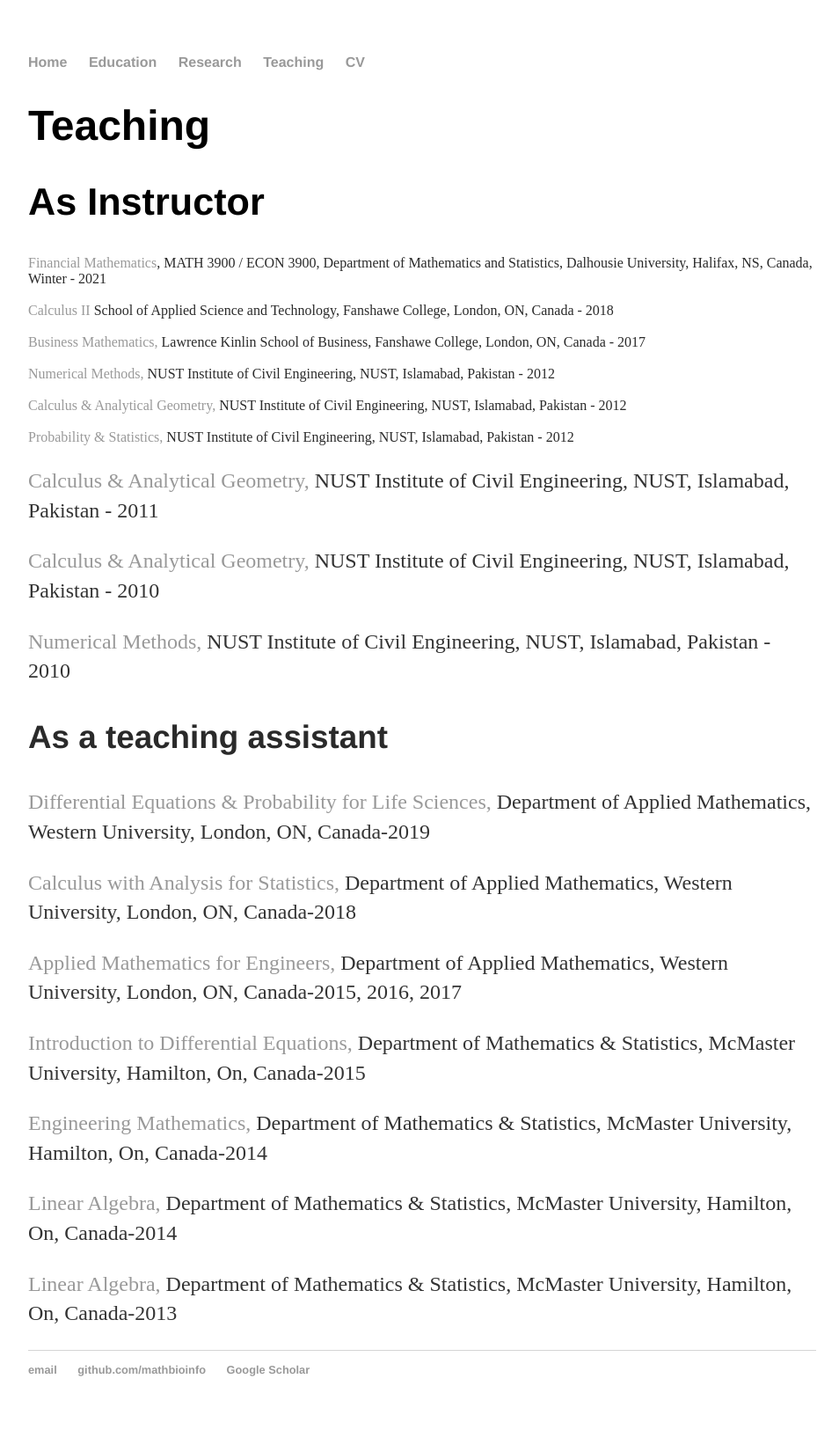
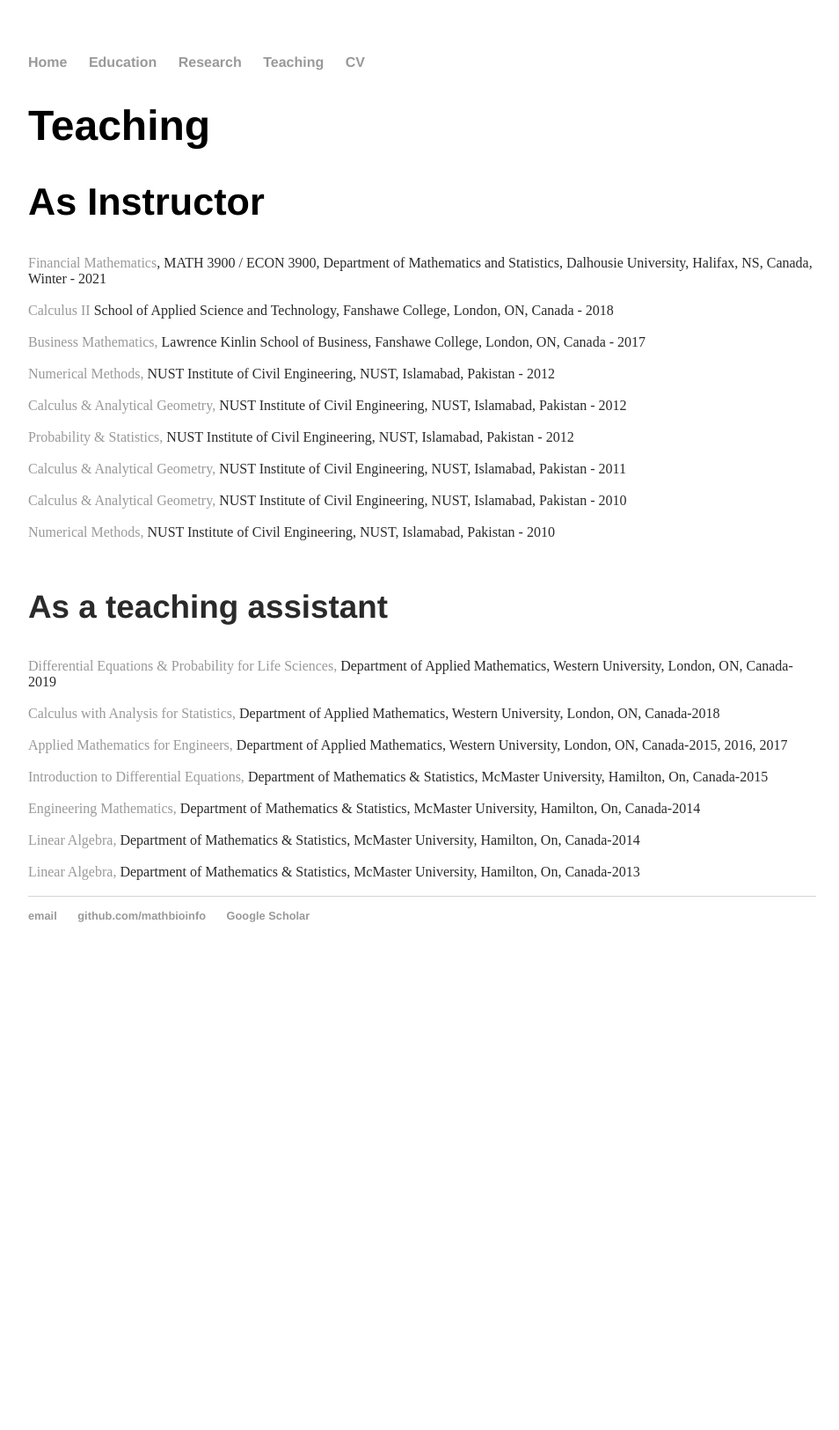
Before and after one commit to MathBioInfo/amjadkhan, a Jekyll site: the page built from Teaching/index.html, in a window 1280 px wide. Shown: the whole page at 88% size, without its empty margins (160-1114 px from the left). Built offline with Jekyll 4.4.1, drawn with Linux system fonts in a browser that asks for light colours; after the commit the page ends 1110 px from its top, so only the background shows below that.

Commit message:
Update index.html

```diff
--- a/Teaching/index.html
+++ b/Teaching/index.html
@@ -28,31 +28,29 @@
 
 			<a>Calculus & Analytical Geometry, </a> NUST Institute of Civil Engineering, NUST, Islamabad, Pakistan - 2012</font><br /><br /><font color="#2a2a2a" size="3">
 
-			<a>Probability & Statistics, </a> NUST Institute of Civil Engineering, NUST, Islamabad, Pakistan - 2012
+			<a>Probability & Statistics, </a> NUST Institute of Civil Engineering, NUST, Islamabad, Pakistan - 2012 </font><br /><br /><font color="#2a2a2a" size="3">
 
-			<p> <a>Calculus & Analytical Geometry, </a> NUST Institute of Civil Engineering, NUST, Islamabad, Pakistan - 2011
-			</p>
-			<p> <a>Calculus & Analytical Geometry, </a> NUST Institute of Civil Engineering, NUST, Islamabad, Pakistan - 2010
-			</p>
-			<p> <a>Numerical Methods, </a> NUST Institute of Civil Engineering, NUST, Islamabad, Pakistan - 2010
-			</p>
+			<a>Calculus & Analytical Geometry, </a> NUST Institute of Civil Engineering, NUST, Islamabad, Pakistan - 2011 </font><br /><br /><font color="#2a2a2a" size="3">
+
+			<a>Calculus & Analytical Geometry, </a> NUST Institute of Civil Engineering, NUST, Islamabad, Pakistan - 2010 </font><br /><br /><font color="#2a2a2a" size="3">
+
+			<a>Numerical Methods, </a> NUST Institute of Civil Engineering, NUST, Islamabad, Pakistan - 2010 </font><br /><br /><font color="#2a2a2a" size="3">
 
 			<h3> As a teaching assistant </h3>
-			<p>
-			<a>Differential Equations & Probability for Life Sciences,</a> Department of Applied Mathematics, Western University, London, ON, Canada-2019
-			</p>
-			<p><a>Calculus with Analysis for Statistics,</a> Department of Applied Mathematics, Western University, London, ON, Canada-2018
-			</p>
-			<p><a>Applied Mathematics for Engineers,</a> Department of Applied Mathematics, Western University, London, ON, Canada-2015, 2016, 2017
-			</p>
-			<p><a>Introduction to Differential Equations,</a> Department of Mathematics & Statistics, McMaster University, Hamilton, On, Canada-2015
-			</p>
-			<p><a>Engineering Mathematics,</a> Department of Mathematics & Statistics, McMaster University, Hamilton, On, Canada-2014
-			</p>
-			<p><a>Linear Algebra,</a> Department of Mathematics & Statistics, McMaster University, Hamilton, On, Canada-2014
-			</p>
-			<p><a>Linear Algebra,</a> Department of Mathematics & Statistics, McMaster University, Hamilton, On, Canada-2013
-			</p>
+			<a>Differential Equations & Probability for Life Sciences,</a> Department of Applied Mathematics, Western University, London, ON, Canada-2019 </font><br /><br /><font color="#2a2a2a" size="3">
+
+			<a>Calculus with Analysis for Statistics,</a> Department of Applied Mathematics, Western University, London, ON, Canada-2018 </font><br /><br /><font color="#2a2a2a" size="3">
+
+			<a>Applied Mathematics for Engineers,</a> Department of Applied Mathematics, Western University, London, ON, Canada-2015, 2016, 2017 </font><br /><br /><font color="#2a2a2a" size="3">
+
+			<a>Introduction to Differential Equations,</a> Department of Mathematics & Statistics, McMaster University, Hamilton, On, Canada-2015 </font><br /><br /><font color="#2a2a2a" size="3">
+
+			<a>Engineering Mathematics,</a> Department of Mathematics & Statistics, McMaster University, Hamilton, On, Canada-2014 </font><br /><br /><font color="#2a2a2a" size="3">
+
+			<a>Linear Algebra,</a> Department of Mathematics & Statistics, McMaster University, Hamilton, On, Canada-2014 </font><br /><br /><font color="#2a2a2a" size="3">
+
+			<a>Linear Algebra,</a> Department of Mathematics & Statistics, McMaster University, Hamilton, On, Canada-2013 </font><br /><br /><font color="#2a2a2a" size="3">
+
 
 
 </div>
```
